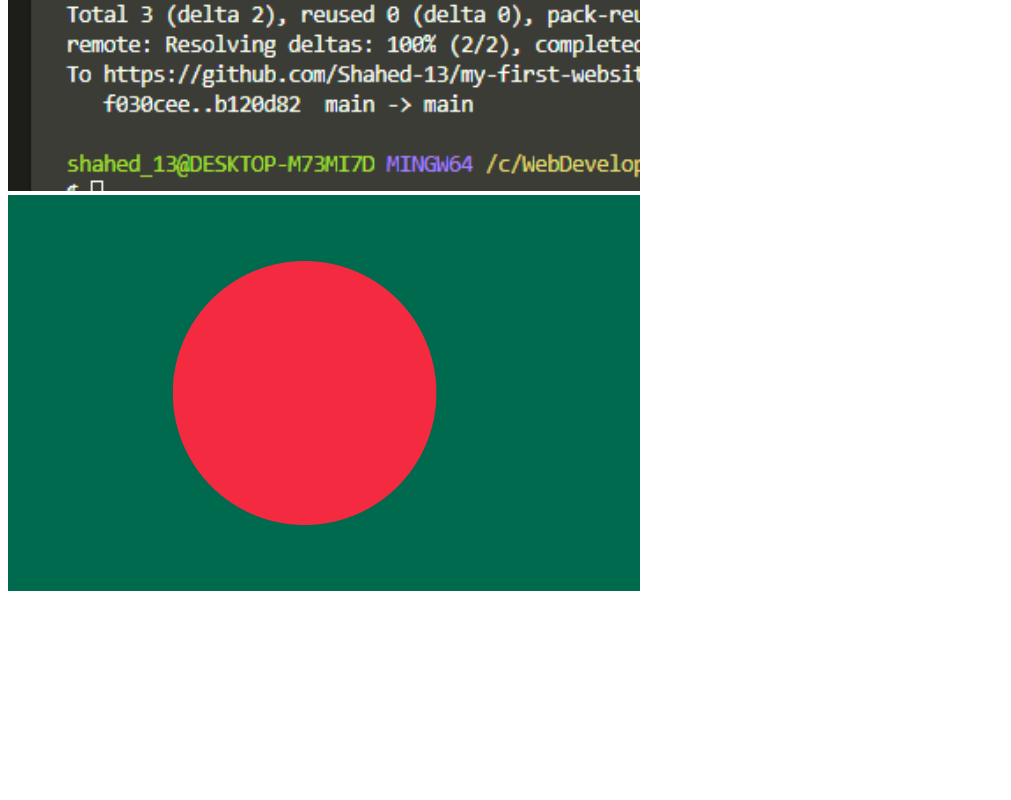
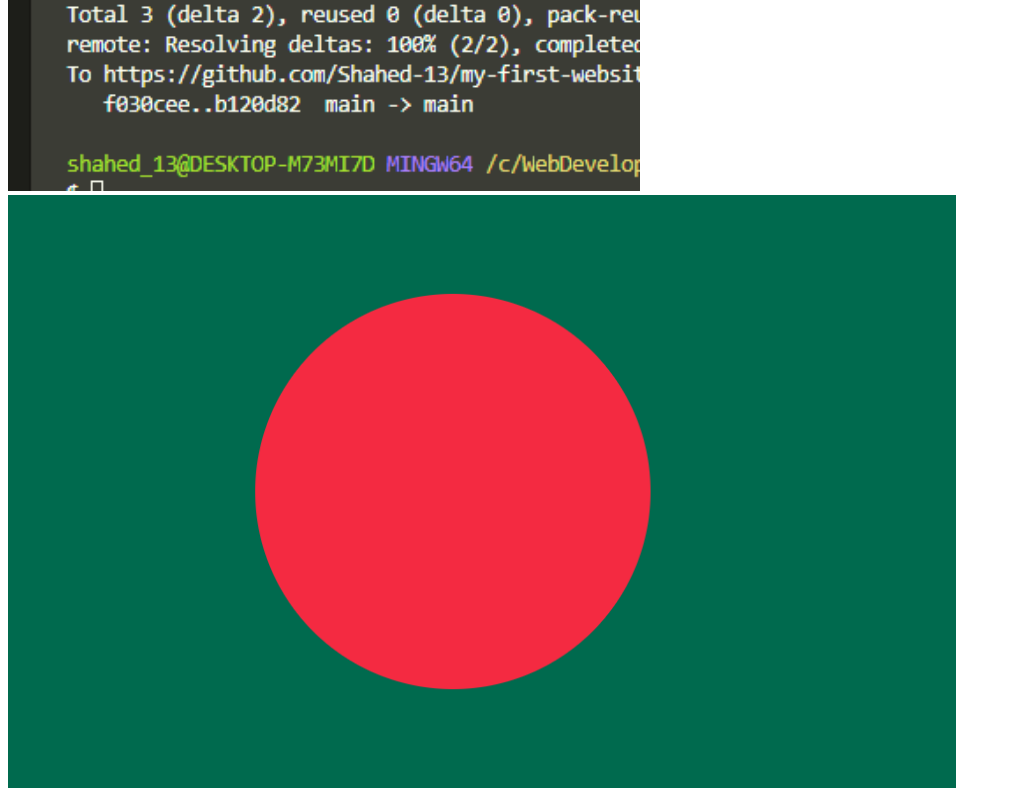
Before and after one commit to Shahed-13/my-first-website, a plain HTML site: page index.html in a window 1280 px wide. Shown: the part 549-1349 px from the top of the page, without its empty margins (0-1011 px from the left). Before the commit the page ends 1152 px from the top, so only its background shows below. Drawn offline with Linux system fonts and the light colour scheme.

Commit message:
flag added

```diff
--- a/index.html
+++ b/index.html
@@ -9,6 +9,11 @@
         img{
             width: 50%;
             height: 50%;
+        }
+        #flg
+        {
+            width: 75%;
+            height: 60%;
         }
     </style>
 </head>
@@ -25,7 +30,7 @@
 
     <img src="image.jpg">
 
-    <img src="flag.png">
+    <img id="flg" src="flag.png">
 
 </body>
 </html>
```
